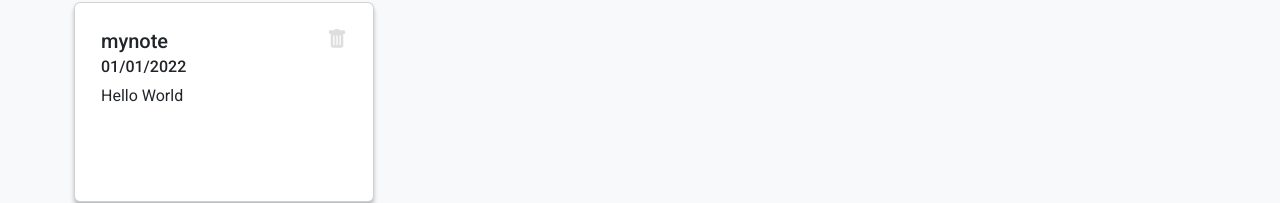
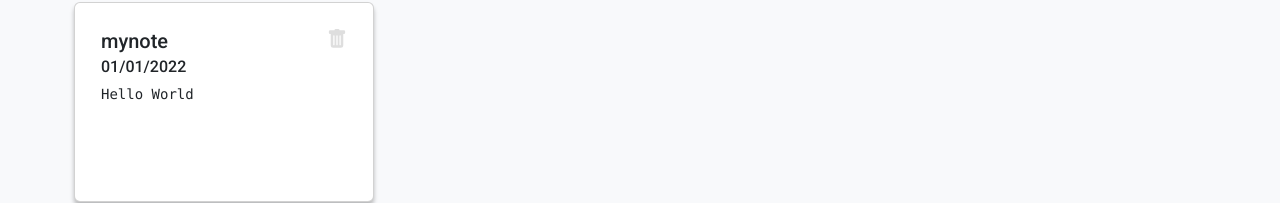
Before and after one commit to qmsiteandy/react-notes-manager, a React (Create React App) app: page / in a window 1280 px wide. Shown: the part 117-320 px from the top of the page. Built offline with nearby package versions, Linux system fonts and the light colour scheme; data requests are answered from the project's data file.

Commit message:
Fix: Note card content show

```diff
--- a/src/components/NoteCard/NoteCard.jsx
+++ b/src/components/NoteCard/NoteCard.jsx
@@ -20,7 +20,9 @@ export function NoteCard({ title, subtitle, content, onClick, onClickDelete }) {
           />
         </div>
         <h6 className="card-subtitle mb-2 text-body-secondary">{subtitle}</h6>
-        <p className={`card-text ${s.text_content}`}>{content}</p>
+        <p className={`card-text ${s.text_content}`}>
+          <pre>{content}</pre>
+        </p>
       </div>
     </div>
   );
```
